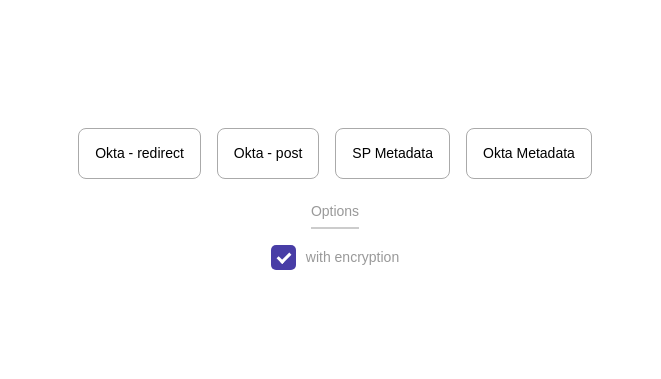
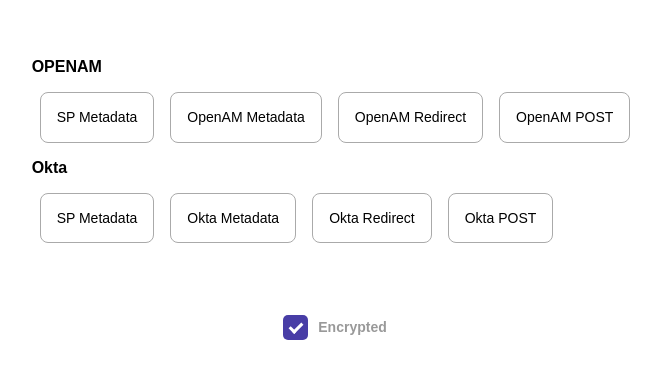
Before and after one commit to authenio/react-samlify, a React app: page / in a window 1280 px wide. Shown: the part 199-578 px from the top of the page, without its empty margins (305-966 px from the left). Built offline with nearby package versions, Linux system fonts and the light colour scheme.

Commit message:
Add OpenAM login example and dynamic flow

```diff
--- a/middleware/index.ts
+++ b/middleware/index.ts
@@ -7,20 +7,42 @@
 samlify.setSchemaValidator(validator);
 
 // configure okta idp
-const oktaIdp = samlify.IdentityProvider({
-  metadata: fs.readFileSync(__dirname + '/../metadata/okta.xml'),
-  wantLogoutRequestSigned: true
-});
 
-const oktaIdpEnc = samlify.IdentityProvider({
-  metadata: fs.readFileSync(__dirname + '/../metadata/okta-enc.xml'),
-  isAssertionEncrypted: true,
-  messageSigningOrder: 'encrypt-then-sign',
-  wantLogoutRequestSigned: true,
-});
+const idp = (idp, encrypted) => {
+
+  if (idp === 'okta') {
+
+    if (encrypted) {
+      return samlify.IdentityProvider({
+          metadata: fs.readFileSync(__dirname + '/../metadata/okta-enc.xml'),
+          isAssertionEncrypted: true,
+          messageSigningOrder: 'encrypt-then-sign',
+          wantLogoutRequestSigned: true,
+      });
+    }
+
+    return samlify.IdentityProvider({
+      metadata: fs.readFileSync(__dirname + '/../metadata/okta.xml'),
+      wantLogoutRequestSigned: true
+    });
+
+  }
+
+  if (idp === 'openam') {
+
+    return samlify.IdentityProvider({
+      metadata: fs.readFileSync(__dirname + '/../metadata/openam.xml'),
+      isAssertionEncrypted: false
+    });
+
+  }
+
+  throw new Error('Unsupported IdP');
+
+}
 
 // configure our service provider (your application)
-const sp = samlify.ServiceProvider({
+const sp = (idp) => samlify.ServiceProvider({
   entityID: 'http://localhost:8080/metadata',
   authnRequestsSigned: false,
   wantAssertionsSigned: true,
@@ -32,12 +54,12 @@
   isAssertionEncrypted: false,
   assertionConsumerService: [{
     Binding: binding.post,
-    Location: 'http://localhost:8080/sp/acs',
+    Location: `http://localhost:8080/sp/acs?idp=${idp}`,
   }]
 });
 
 // encrypted response
-const spEnc = samlify.ServiceProvider({
+const spEnc = (idp) => samlify.ServiceProvider({
   entityID: 'http://localhost:8080/metadata?encrypted=true',
   authnRequestsSigned: false,
   wantAssertionsSigned: true,
@@ -49,20 +71,16 @@
   encPrivateKey: fs.readFileSync(__dirname + '/../key/encrypt/privkey.pem'),
   assertionConsumerService: [{
     Binding: binding.post,
-    Location: 'http://localhost:8080/sp/acs?encrypted=true',
+    Location: `http://localhost:8080/sp/acs?encrypted=true&idp=${idp}`,
   }]
 });
 
-export const assignEntity = (req, res, next) => {
+export const assignEntity = (req, _res, next) => {
 
-  req.idp = oktaIdp;
-  req.sp = sp;
-
-  if (req.query && req.query.encrypted) {
-    req.idp = oktaIdpEnc;
-    req.sp = spEnc;
+  if (req.query && req.query.idp) {
+    req.idp = idp(req.query.idp, req.query.encrypted);
+    req.sp = sp(req.query.idp);
   }
 
   return next();
-
 };
--- a/server.ts
+++ b/server.ts
@@ -16,6 +16,7 @@
   app.post('/sp/acs', async (req, res) => {
     try {
       const { extract } = await req.sp.parseLoginResponse(req.idp, 'post', req);
+      //
       const { login } = extract.attributes;
       // get your system user
       const payload = getUser(login);
--- a/src/components/Home.tsx
+++ b/src/components/Home.tsx
@@ -43,26 +43,38 @@
   const [profile, setProfile] = useState<Profile>({ email: null });
   const [samlOption, setSamlOption] = useState<SamlOption>({ encrypted: true });
 
-  const parseQuery = () => {
-    console.log('--------->>>', samlOption);
-    const query = samlOption.encrypted ? '?encrypted=true' : '';
-    return query;
+  const parseQuery = (idp) => {
+    let params = [];
+
+    if (samlOption.encrypted) {
+      params = params.concat('encrypted=true');
+    }
+
+    if (idp) {
+      params = params.concat(`idp=${idp}`);
+    }
+
+    if (params.length > 0) {
+      return '?' + params.join('&');
+    }
+
+    return '';
   };
 
-  const initRedirectRequest = () => {
-    window.location.href = `/sso/redirect${parseQuery()}`;
+  const initRedirectRequest = (idp) => {
+    window.location.href = `/sso/redirect${parseQuery(idp)}`;
   };
 
-  const initPostRequest = () => {
-    window.location.href = `/sso/post${parseQuery()}`;
+  const initPostRequest = (idp) => {
+    window.location.href = `/sso/post${parseQuery(idp)}`;
   };
 
-  const viewSpMetadata = () => {
-    window.open(`/sp/metadata${parseQuery()}`);
+  const viewSpMetadata = (idp) => {
+    window.open(`/sp/metadata${parseQuery(idp)}`);
   };
 
-  const viewIdpMetadata = () => {
-    window.open(`/idp/metadata${parseQuery()}`);
+  const viewIdpMetadata = (idp) => {
+    window.open(`/idp/metadata${parseQuery(idp)}`);
   };
 
   const logout = () => {
@@ -72,8 +84,8 @@
   }
 
   // initialize single logout from sp side
-  const singleLogoutRedirect = () => {
-    window.location.href = `/sp/single_logout/redirect${parseQuery()}`;
+  const singleLogoutRedirect = (idp) => {
+    window.location.href = `/sp/single_logout/redirect${parseQuery(idp)}`;
   };
 
   const getProfile = async (token: string) => {
@@ -123,23 +135,24 @@
     return (
       <Container>
         <div className="">
-          <Button onClick={() => initRedirectRequest()}>
-            Okta - redirect
-          </Button>
-          <Button onClick={() => initPostRequest()}>
-            Okta - post
-          </Button>
-          <Button onClick={() => viewSpMetadata()}>
-            SP Metadata
-          </Button>
-          <Button onClick={() => viewIdpMetadata()}>
-            Okta Metadata
-          </Button>
+          <div className="b mv2">OPENAM</div>
+          <div>
+            <Button onClick={() => viewSpMetadata('openam')}>SP Metadata</Button>
+            <Button onClick={() => viewIdpMetadata('openam')}>OpenAM Metadata</Button>
+            <Button onClick={() => initRedirectRequest('openam')}>OpenAM Redirect</Button>
+            <Button onClick={() => initPostRequest('openam')}>OpenAM POST</Button>
+          </div>
+          <div className="b mv2">Okta</div>
+          <div>
+            <Button onClick={() => viewSpMetadata('okta')}>SP Metadata</Button>
+            <Button onClick={() => viewIdpMetadata('okta')}>Okta Metadata</Button>
+            <Button onClick={() => initRedirectRequest('okta')}>Okta Redirect</Button>
+            <Button onClick={() => initPostRequest('okta')}>Okta POST</Button>
+          </div>
         </div>
-        <div className="pb2 f6 silver mv3 bb b--black-20 bw1 tc">Options</div>
-        <div>
+        <div className="mt5">
           <label className="cb-container f6 silver flex">
-            <span>with encryption</span>
+            <span className="b">Encrypted</span>
             <input
               type="checkbox"
               defaultChecked={samlOption.encrypted}
@@ -158,7 +171,7 @@
     <div className="flex flex-column">
       <span className="mb3">Welcome back <b>{profile.email}</b></span>
       <Button onClick={() => logout()}>Logout</Button>
-      <Button onClick={() => singleLogoutRedirect()}>Single Logout (Redirect)</Button>
+      <Button onClick={() => singleLogoutRedirect('okta')}>Single Logout (Redirect)</Button>
     </div>
   </Container>
 
```
Also changed, not shown: 2 other files (tests, documents, lock files or other folders).
